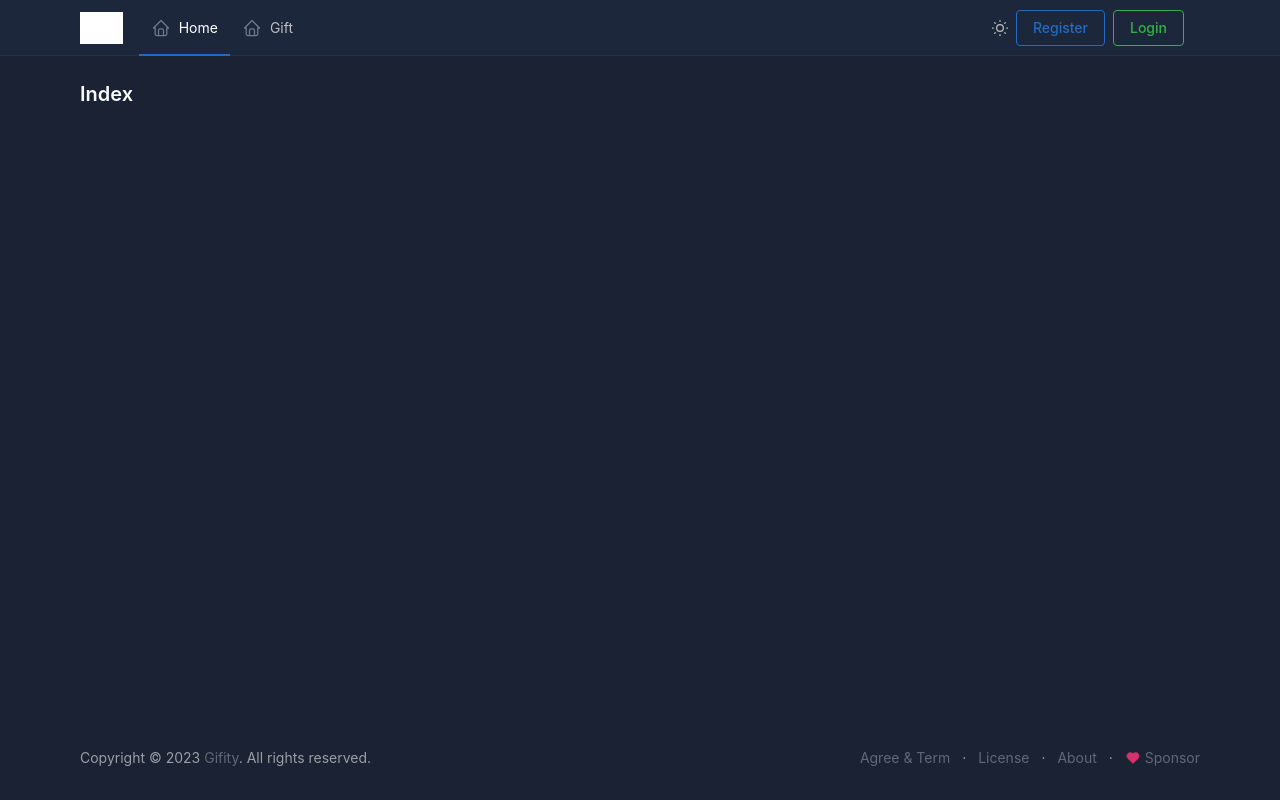
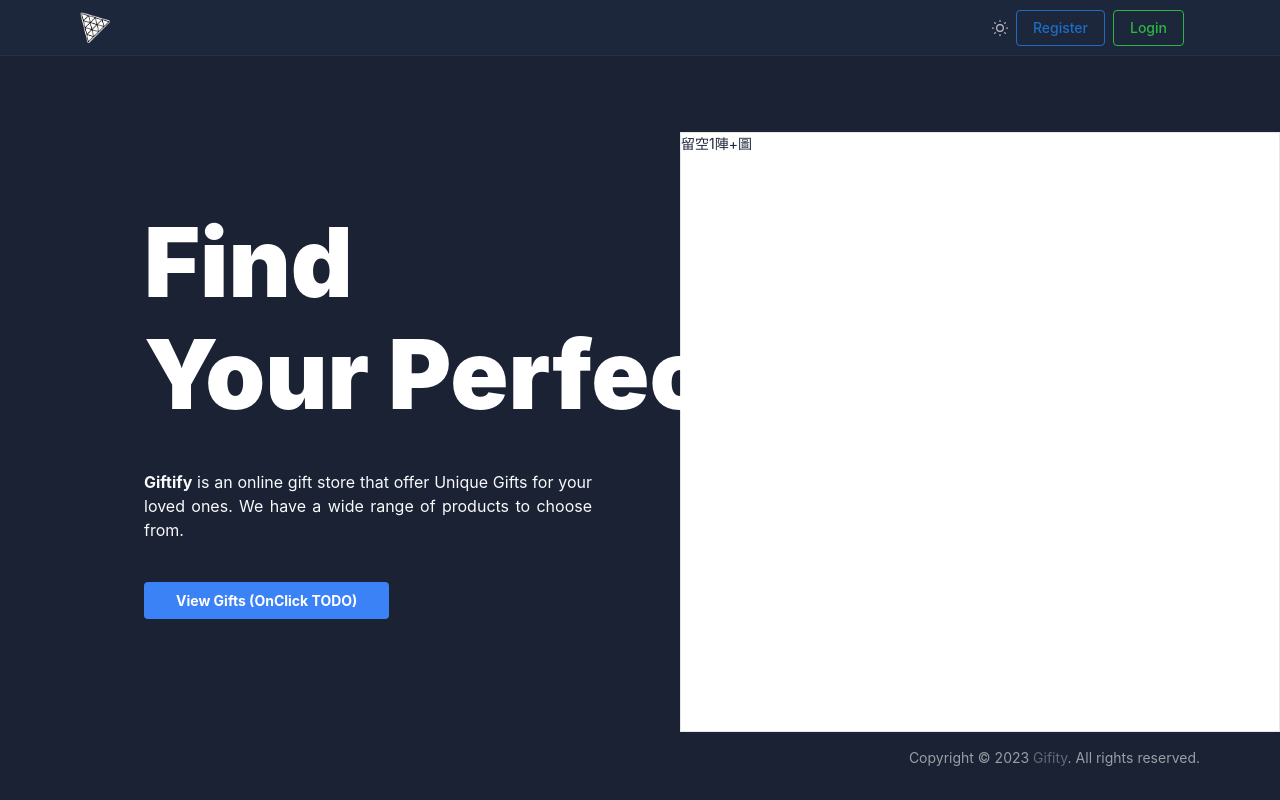
Before and after one commit to Ualnomis/COMP3421-WebProject, a PHP site: page /index.php in a window 1280 px wide. Run offline with PHP 8.4, Linux system fonts and the light colour scheme; data that the repository does not hold is empty; some libraries are stand-ins or nearby versions; grey boxes are pictures that could not be loaded.

Commit message:
index update

```diff
--- a/includes/header.inc.php
+++ b/includes/header.inc.php
@@ -11,10 +11,12 @@ include_once '../config/db_connection.php';
     <title>
         <?php echo $title; ?>
     </title>
-    <link href="../assets/libs/tabler/css/tabler.min.css" rel="stylesheet">
-    <link href="../assets/css/hover-min.css" rel="stylesheet">
-    <link href="https://unpkg.com/aos@2.3.1/dist/aos.css" rel="stylesheet">
-    <link href="../assets/css/global.css" rel="stylesheet">
+        <script src="https://cdn.tailwindcss.com"></script>
+        <script src="https://cdn.tailwindcss.com?plugins=forms,typography,aspect-ratio,line-clamp"></script>
+        <link href="../assets/libs/tabler/css/tabler.min.css" rel="stylesheet">
+        <link href="../assets/css/hover-min.css" rel="stylesheet">
+        <link href="https://unpkg.com/aos@2.3.1/dist/aos.css" rel="stylesheet">
+        <link href="../assets/css/global.css" rel="stylesheet">
     <?php echo $styles; ?>
 </head>
 
--- a/includes/navbar.inc.php
+++ b/includes/navbar.inc.php
@@ -6,9 +6,9 @@
                     aria-controls="navbar-menu" aria-expanded="false" aria-label="Toggle navigation">
                     <span class="navbar-toggler-icon"></span>
                 </button>
-                <h1 class="navbar-brand navbar-brand-autodark d-none-navbar-horizontal pe-0 pe-md-3">
+                <h1 class="navbar-brand d-none-navbar-horizontal pe-0 pe-md-3">
                     <a href=".">
-                        <img src="./static/logo.svg" width="110" height="32" alt="Giftify" class="navbar-brand-image">
+                        <img src="../assets/images/icon.png" width="110" height="32" alt="Giftify" class="navbar-brand-image">
                     </a>
                 </h1>
                 <div class="navbar-nav flex-row order-md-last">
--- a/includes/page-wrapper-end.inc.php
+++ b/includes/page-wrapper-end.inc.php
@@ -1,7 +1,7 @@
 <footer class="footer footer-transparent d-print-none">
         <div class="container-xl">
             <div class="row text-center align-items-center flex-row-reverse">
-                <div class="col-lg-auto ms-lg-auto">
+                <!-- <div class="col-lg-auto ms-lg-auto">
                     <ul class="list-inline list-inline-dots mb-0">
                         <li class="list-inline-item"><a href="./docs/" class="link-secondary">Agree & Term</a></li>
                         <li class="list-inline-item"><a href="./license.html" class="link-secondary">License</a></li>
@@ -21,7 +21,7 @@
                             </a>
                         </li>
                     </ul>
-                </div>
+                </div> -->
                 <div class="col-12 col-lg-auto mt-3 mt-lg-0">
                     <ul class="list-inline list-inline-dots mb-0">
                         <li class="list-inline-item">
--- a/public/index.php
+++ b/public/index.php
@@ -1,7 +1,7 @@
 <?php
 $title = "Index";
 $styles = "";
-$page_title = "Index";
+$page_title = "";
 
 
 include_once('../includes/header.inc.php');
@@ -11,9 +11,26 @@ include_once('../includes/page-wrapper-start.inc.php');
 
 <!-- Page body -->
 <div class="page-body">
-    <div class="container-xl">
+    <div class="w-fit xl:h-[70%] flex xl:justify-between justify-start items-start flex-col xl:py-8 xl:px-36 sm:p-8 p-6 max-xl:gap-7 absolute z-10">
         <!-- Content here -->
+        <div class=" flex-1 xl:justify-center justify-start flex flex-col gap-10">
+            <div data-aos="fade-down-right">
+                <h1 class="xl:text-[6rem] text-[3rem] xl:leading-[7rem] leading-[3rem] font-black text-white">
+                    Find <br class="xl:block hidden" /> Your Perfect Fit.
+                </h1>
+            </div>
+            <div class="flex flex-col gap-5 z-10" data-aos="fade-up-right">
+                <p class="max-w-md font-normal text-white-600 text-base text-justify">
+                    <strong>Giftify</strong>  is an online gift store that offer Unique Gifts for your loved ones. We have a wide range of products to choose from.
+                </p>
+            </div>
+
+            <button class="w-fit bg-blue-500 hover:bg-blue-700 text-white font-bold py-2 px-4 rounded" data-aos="fade-up-right">
+                View Gifts (OnClick TODO)
+            </button>
+        </div>
     </div>
+    <div id="home_canvas" class=" absolute border right-0 translate-1/2  w-[600px] h-[600px] text-dark bg-white" >留空1陣+圖</div>
 </div>
 
 <?php
```
Also changed, not shown: assets/images/icon.png (added).
